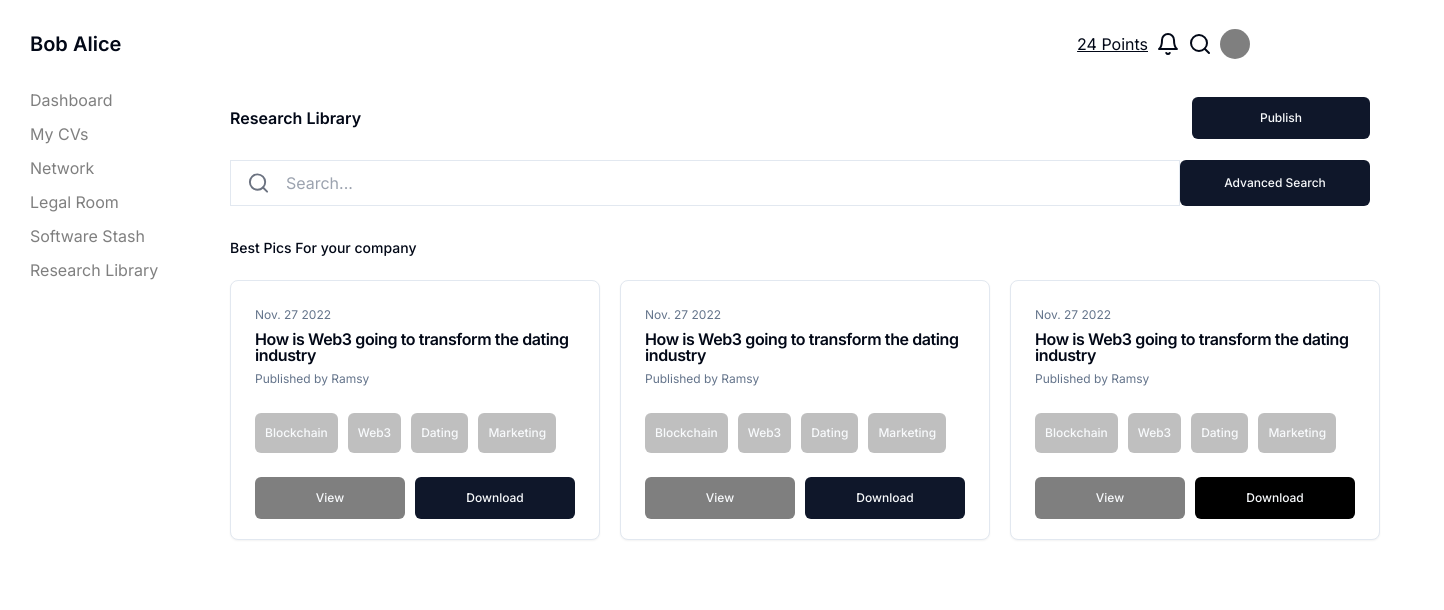
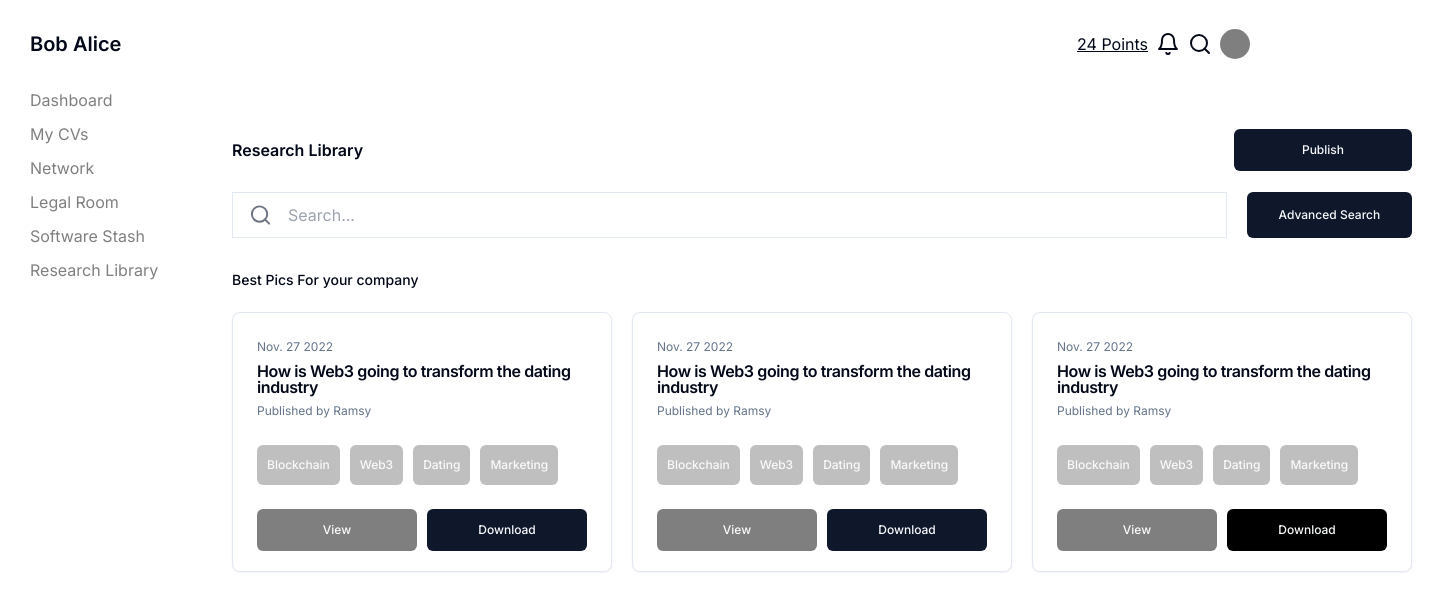
Before and after one commit to ShaikhNabeelShabbir/unbundl-web, a React (Vite) app: page /talent-dashboard in a window 1280 px wide. Both pictures are taken after a click on the button "Research Library". Shown: the top 610 px of the page, 1444 px wide, since content can reach past the window. Built offline with nearby package versions, Linux system fonts and the light colour scheme.

Commit message:
changes updated

```diff
--- a/src/pages/startup/research-library.tsx
+++ b/src/pages/startup/research-library.tsx
@@ -12,14 +12,14 @@ import { Search } from "lucide-react";
 
 const ResearchLibrary: React.FC = () => {
   return (
-    <div className="flex ml-[30px]">
+    <div className="flex flex-wrap m-8">
       <div className="flex-1 py-[97px]">
         <div className="flex items-center justify-between">
           <p className="font-semibold text-5">Research Library</p>
-          <Button className="w-[178px] h-[42px] mr-[30px]">Publish</Button>
+          <Button className="w-[178px] h-[42px] ">Publish</Button>
         </div>
         <div className="flex items-center justify-between mt-[21px]">
-          <div className="flex items-center w-[950px] h-[46px] border rounded-1">
+          <div className="flex items-center w-full h-[46px] border rounded-1">
             <Search className="ml-4 text-gray-500" />
             <input
               type="text"
@@ -27,15 +27,13 @@ const ResearchLibrary: React.FC = () => {
               placeholder="Search..."
             />
           </div>
-          <Button className="w-[190px] h-[46px] mr-[30px]">
-            Advanced Search
-          </Button>
+          <Button className="w-[190px] h-[46px] ml-5 ">Advanced Search</Button>
         </div>
         <div className="mt-[30px] mb-5 font-medium text-base">
           Best Pics For your company
         </div>
-        <div className="flex flex-row space-x-5">
-          <Card className="w-[370px] h-[260px]">
+        <div className="flex flex-row w-full space-x-5">
+          <Card className="w-full h-[260px]">
             <CardHeader>
               <CardDescription>Nov. 27 2022</CardDescription>
               <CardTitle>
@@ -59,7 +57,7 @@ const ResearchLibrary: React.FC = () => {
             </CardFooter>
           </Card>
 
-          <Card className="w-[370px] h-[260px]">
+          <Card className="w-full h-[260px]">
             <CardHeader>
               <CardDescription>Nov. 27 2022</CardDescription>
               <CardTitle>
@@ -83,7 +81,7 @@ const ResearchLibrary: React.FC = () => {
             </CardFooter>
           </Card>
 
-          <Card className="w-[370px] h-[260px]">
+          <Card className="w-full h-[260px]">
             <CardHeader>
               <CardDescription>Nov. 27 2022</CardDescription>
               <CardTitle>
```
